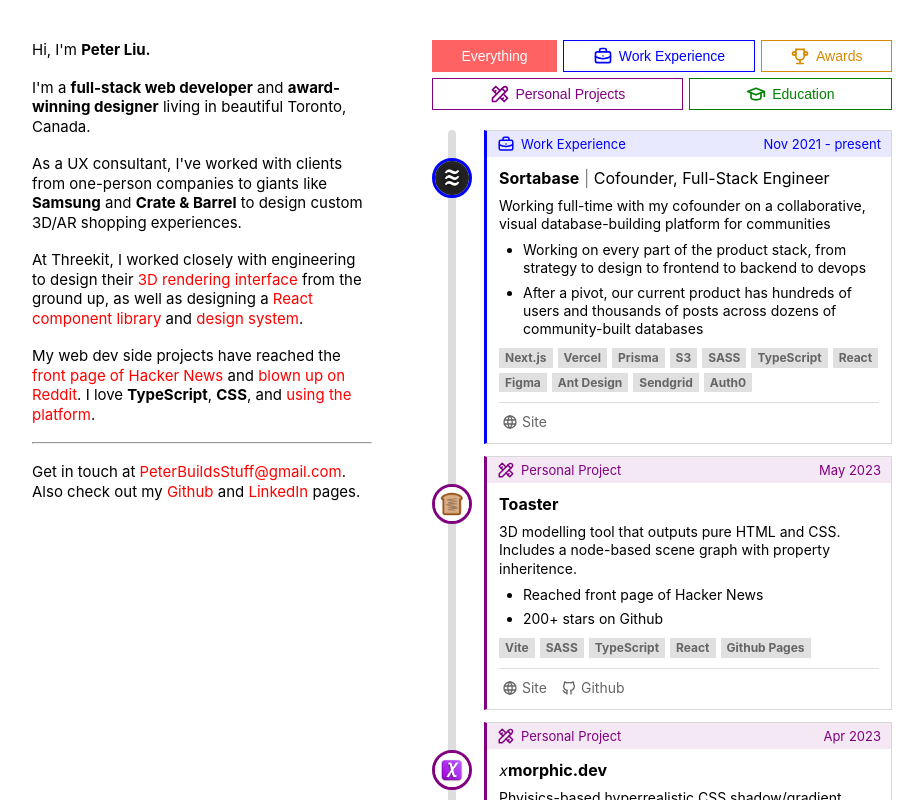
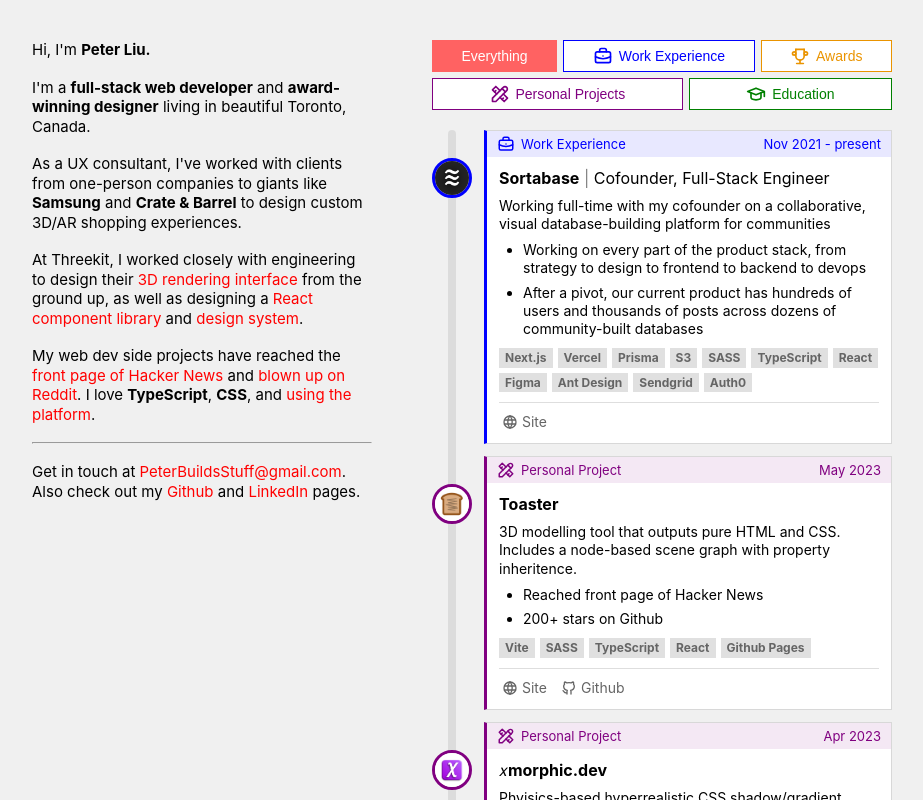
Before and after one commit to PeterTYLiu/personal-site, a React (Vite) app: page / in a window 1280 px wide. Shown: the whole page, without its empty margins (178-1101 px from the left). Built offline with nearby package versions, Linux system fonts and the light colour scheme.

Commit message:
only auto-scroll timeline if it has negative top offset

```diff
--- a/src/App.module.scss
+++ b/src/App.module.scss
@@ -1,5 +1,5 @@
 $breakpoint: 850px;
-$background: #fefefe;
+$background: #f0f0f0;
 
 .about {
   width: 340px;
@@ -62,7 +62,7 @@
   &:before {
     content: "";
     position: absolute;
-    background: #00000022;
+    background: #00000015;
     top: 0;
     bottom: 0;
     left: 16px;
@@ -87,6 +87,7 @@
   padding: 40px 40px 0px;
   justify-content: center;
   align-items: stretch;
+  background-color: $background;
   @media screen and (max-width: $breakpoint) {
     flex-direction: column;
     height: auto;
@@ -121,5 +122,5 @@
   --theme: purple;
 }
 .award {
-  --theme: rgb(216, 137, 0);
+  --theme: rgb(234, 148, 0);
 }
--- a/src/App.tsx
+++ b/src/App.tsx
@@ -6,7 +6,7 @@
 
 const iconSize = 20;
 
-const defaultView: ItemType[] = ["work", "award", "project", "education"];
+const allItems: ItemType[] = ["work", "award", "project", "education"];
 
 const itemTypeDict: Record<ItemType, { label: string; icon: ReactNode }> = {
   work: { label: "Work Experience", icon: <IconBriefcase size={iconSize} /> },
@@ -16,8 +16,15 @@
 };
 
 function App() {
-  const [view, setView] = useState<ItemType[]>(defaultView);
+  const [view, setView] = useState<ItemType[]>(allItems);
   const timelineRef = useRef<HTMLDivElement | null>(null);
+
+  function scrollToTopOfTimeline() {
+    const DOMRect = timelineRef.current?.getBoundingClientRect();
+    if (DOMRect && DOMRect.top < 0) {
+      timelineRef.current?.scrollIntoView({ behavior: "smooth" });
+    }
+  }
 
   return (
     <main className={styles.main}>
@@ -74,8 +81,8 @@
           <button
             className={`${view.length > 1 ? styles.active : ""} ${styles.all}`}
             onClick={() => {
-              setView([...defaultView]);
-              timelineRef.current?.scrollIntoView({ behavior: "smooth" });
+              setView([...allItems]);
+              scrollToTopOfTimeline();
             }}
           >
             <span>Everything</span>
@@ -86,7 +93,7 @@
                 key={key}
                 className={`${view.includes(key as ItemType) && view.length === 1 ? styles.active : ""} ${styles[key]}`}
                 onClick={() => {
-                  timelineRef.current?.scrollIntoView({ behavior: "smooth" });
+                  scrollToTopOfTimeline();
                   setView([key as ItemType]);
                 }}
               >
```
